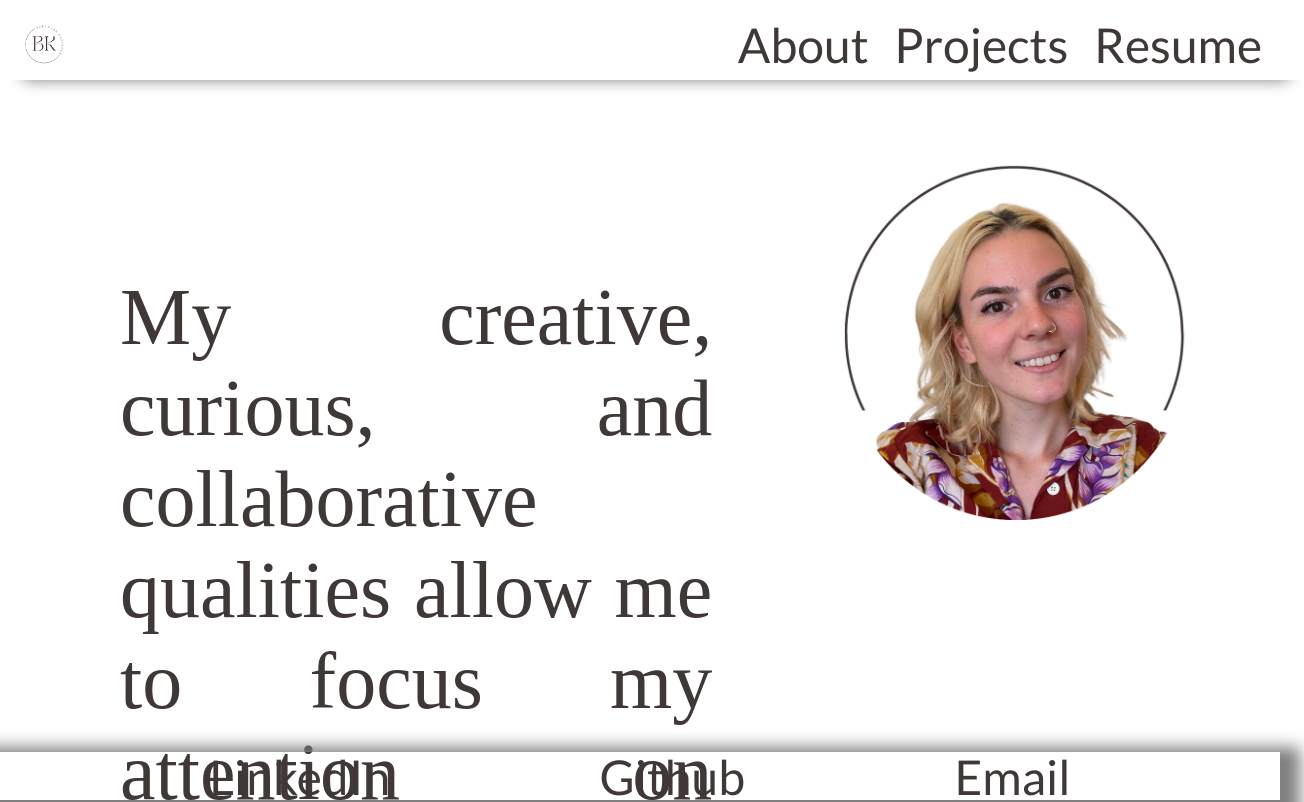
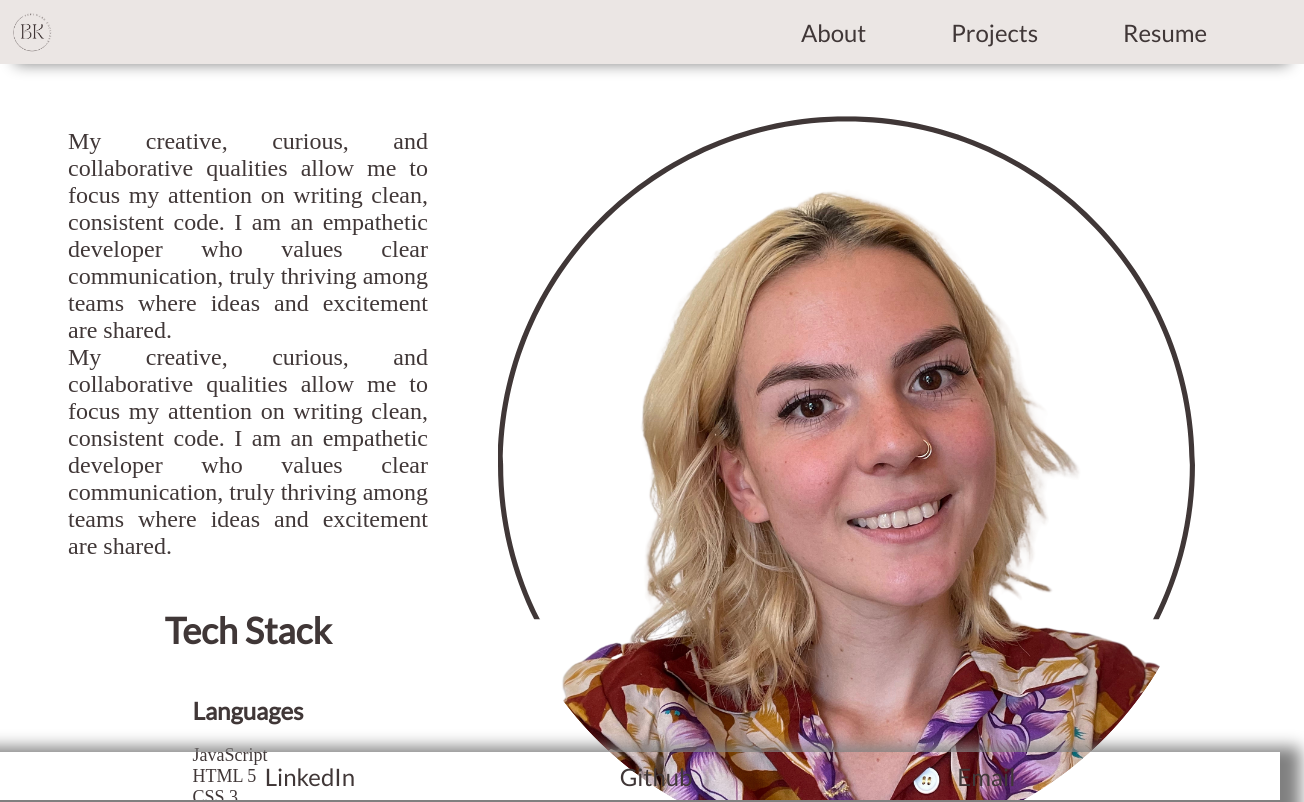
Before and after one commit to baileykue/personal-site, a React app: page / in a window 1280 px wide. Shown: the top 802 px of the page, 1304 px wide, since content can reach past the window. Built offline with nearby package versions, Linux system fonts and the light colour scheme; a web font is replaced by a local one.

Commit message:
adjusting padding for about component, and setting header to be fixed

```diff
--- a/src/App.css
+++ b/src/App.css
@@ -1,8 +1,16 @@
 html {
   font-size: 75%;
 }
-body {
+
+#root {
   background-color: #ebe6e4;
   min-height: 100vh;
   font-size: 1em;
+  padding-top: 5vh;
 }
+
+main {
+  position: relative;
+  overflow: hidden;
+  overflow-y: scroll;
+}
--- a/src/App.jsx
+++ b/src/App.jsx
@@ -2,6 +2,7 @@ import Layout from './components/Layout/Layout';
 import About from './components/About/About';
 import Projects from './components/Projects/Projects';
 import Resume from './components/Resume/Resume';
+import './App.css';
 
 export default function App() {
   return (
--- a/src/components/About/About.css
+++ b/src/components/About/About.css
@@ -4,34 +4,30 @@
 .about {
   height: 100vh;
   display: flex;
-  flex-direction: column;
+  flex-direction: row;
   color: #403737;
+  padding: 8rem 5rem 8rem 5rem;
+  /* align-items: center; */
 }
 
 .about h1 {
   text-align: center;
   font-family: 'Lato', sans-serif;
-  font-size: 5rem;
+  font-size: 3rem;
 }
 
 .bio {
   display: flex;
-  flex-direction: row;
-  justify-content: space-evenly;
+  flex-direction: column;
   font-family: 'Lustria', serif;
-  font-size: 5rem;
+  font-size: 2rem;
   text-align: justify;
-  padding: 2rem;
+  padding-right: 5rem;
 }
 
 .bio img {
   height: 45vh;
   width: auto;
-  padding: 3rem;
-}
-
-.bio p {
-  padding: 5rem;
 }
 
 .tech {
@@ -40,7 +36,7 @@
   flex-wrap: wrap;
   justify-content: space-evenly;
   font-family: 'Lustria', serif;
-  font-size: 2.5rem;
+  font-size: 1.5rem;
 }
 
 .tech ul {
@@ -50,5 +46,5 @@
 
 .tech h2 {
   font-family: 'Lato', sans-serif;
-  font-size: 4rem;
+  font-size: 2rem;
 }
--- a/src/components/About/About.jsx
+++ b/src/components/About/About.jsx
@@ -3,7 +3,7 @@ import profile_pic from '../../assets/profile-pic.png';
 import { tech_stack } from '../../data/tech-stack';
 
 export default function About() {
-  const { about, tech, bio, skill_card } = styles;
+  const { about, tech, bio, skill_card, pic } = styles;
   return (
     <div className={about}>
       <div id="about-id" className={bio}>
@@ -18,9 +18,6 @@ export default function About() {
           developer who values clear communication, truly thriving among teams
           where ideas and excitement are shared.
         </p>
-
-        <img src={profile_pic} />
-      </div>
         <h1>Tech Stack</h1>
         <div className={tech}>
           {tech_stack.map((skill) => (
@@ -37,5 +34,9 @@ export default function About() {
           ))}
         </div>
       </div>
+      <div className={pic}>
+        <img src={profile_pic} />
+      </div>
+    </div>
   );
 }
--- a/src/components/Footer/Footer.css
+++ b/src/components/Footer/Footer.css
@@ -10,7 +10,7 @@
   justify-content: space-evenly;
   align-items: center;
   height: 6vh;
-  font-size: 3rem;
+  font-size: 2rem;
   font-family: 'Lato', sans-serif;
   box-shadow: 0 15px 15px 20px gray;
 }
--- a/src/components/Header/Header.css
+++ b/src/components/Header/Header.css
@@ -2,7 +2,7 @@
 
 .header {
   width: 100%;
-  position: sticky;
+  background-color: #ebe6e4;
   left: 0;
   top: 0;
   display: flex;
@@ -11,6 +11,8 @@
   box-shadow: 0 15px 15px -15px gray;
   height: 5vh;
   padding: 1rem;
+  position: fixed;
+  z-index: 1;
 }
 
 .bk_logo img {
@@ -23,7 +25,7 @@
   justify-content: space-evenly;
   align-items: center;
   width: 45vw;
-  font-size: 3rem;
+  font-size: 2rem;
   font-family: 'Lato', sans-serif;
 }
 
--- a/src/components/Layout/Layout.jsx
+++ b/src/components/Layout/Layout.jsx
@@ -3,10 +3,10 @@ import Footer from '../Footer/Footer';
 
 export default function Layout({ children }) {
   return (
-    <div>
+    <>
       <Header />
-      {children}
+      <main>{children}</main>
       <Footer />
-    </div>
+    </>
   );
 }
```
Lines whose indentation alone changed are shown as unchanged.
